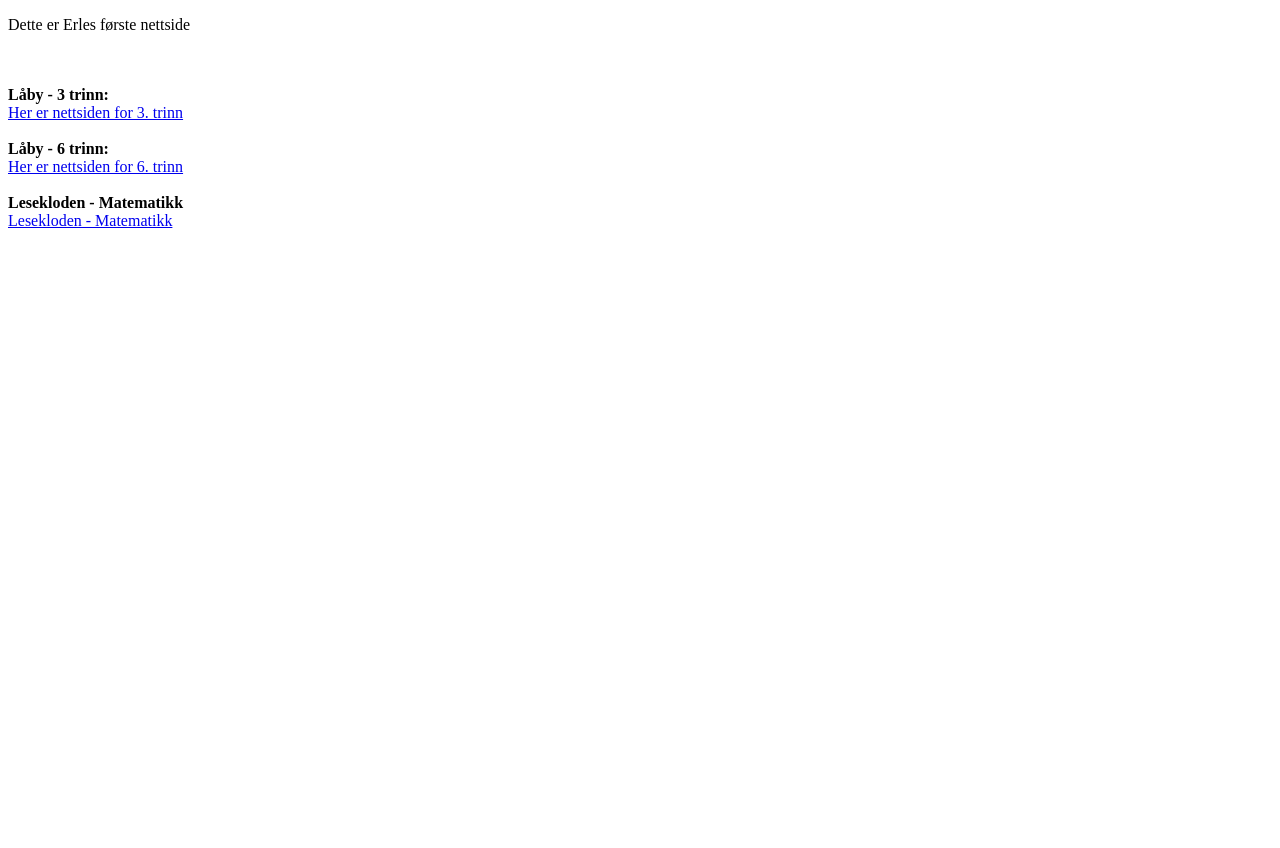
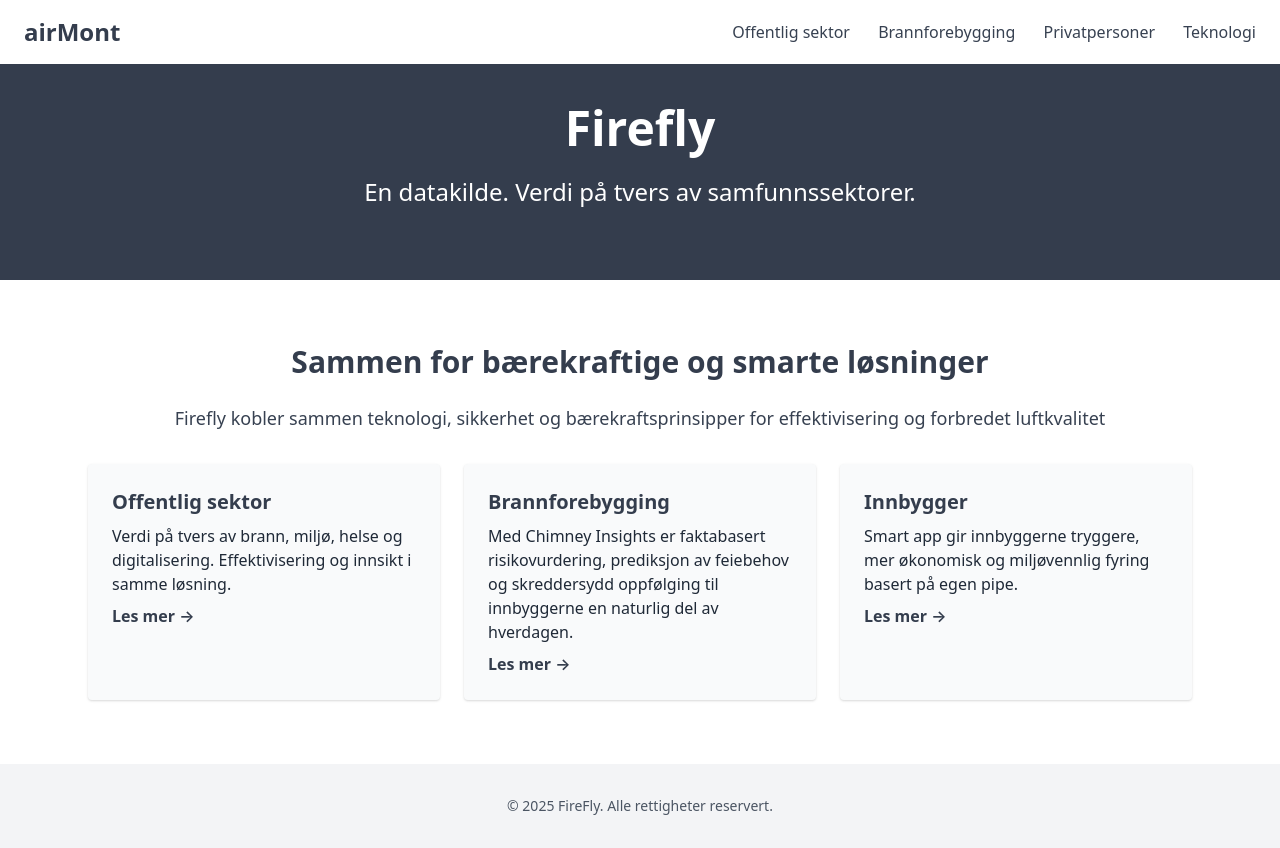
Before and after one commit to henningskogh/henningskogh.github.io, a plain HTML site: page index.html in a window 1280 px wide. Before the commit the page ends 800 px from the top, so only its background shows below. Drawn offline with nearby package versions, Linux system fonts and the light colour scheme.

Commit message:
Update index.html

```diff
--- a/index.html
+++ b/index.html
@@ -1,27 +1,74 @@
 <!DOCTYPE html>
-<html>
+<html lang="no">
 <head>
-    <title>Erle sin nettside</title>
-    <meta charset="utf-8" />
+  <meta charset="UTF-8">
+  <meta name="viewport" content="width=device-width, initial-scale=1.0">
+  <title>FireFly – Datadrevet innsikt for smartere valg</title>
+  <link href="https://cdn.jsdelivr.net/npm/tailwindcss@2.2.19/dist/tailwind.min.css" rel="stylesheet">
+  <style>
+    :root {
+      --dark-blue: #343D4D;
+      --light-blue: #66ccff;
+      --green: #33cc33;
+      --white: #ffffff;
+    }
+    .bg-dark-blue { background-color: var(--dark-blue); }
+    .text-dark-blue { color: var(--dark-blue); }
+    .text-green { color: var(--green); }
+  </style>
 </head>
-<body>
-    <p>Dette er Erles første nettside</p>
-    <br>
-    <br>
-    <b>Låby - 3 trinn:</b>
-    <br>
-    <a href="https://laby.skole.halden.kommune.no/index.php?pageID=74">Her er nettsiden for 3. trinn</a>
-    <br>
-    <br>
-    <b>Låby - 6 trinn:</b>
-    <br>
-    <a href="https://www.laby.skole.halden.kommune.no/index.php?pageID=110">Her er nettsiden for 6. trinn</a>
-    <br>
-    <br>
-    <b>Lesekloden - Matematikk</b>
-    <br>
-    <a href="https://www.lesekloden.no/fag/matematikk/?fbclid=IwAR3sNTn6TKmDZ3uMpwoWQTpYSA91lSk_7dsh-YTzh96P6nCWwNVnpwIBd9s">Lesekloden - Matematikk</a>
-    <br>
-    <br>
+<body class="bg-white text-gray-800">
+
+  <!-- Navigation -->
+  <header class="bg-white shadow-md">
+    <div class="max-w-7xl mx-auto px-6 py-4 flex justify-between items-center">
+      <a href="/" class="text-2xl font-bold text-dark-blue">airMont</a>
+      <nav class="space-x-6 text-sm md:text-base">
+        <a href="/offentlig.html" class="text-gray-700 hover:text-dark-blue">Offentlig sektor</a>
+        <a href="/brannforebygging.html" class="text-gray-700 hover:text-dark-blue">Brannforebygging</a>
+        <a href="/husholdning.html" class="text-gray-700 hover:text-dark-blue">Privatpersoner</a>
+        <a href="/teknologi.html" class="text-gray-700 hover:text-dark-blue">Teknologi</a>
+      </nav>
+    </div>
+  </header>
+
+  <!-- Hero -->
+  <section class="bg-dark-blue text-white py-10 text-center">
+    <div class="max-w-5xl mx-auto px-6">
+      <h1 class="text-4xl md:text-5xl font-bold mb-6">Firefly</h1>
+      <p class="text-xl md:text-2xl mb-8">En datakilde. Verdi på tvers av samfunnssektorer.</p>
+    </div>
+  </section>
+
+  <!-- Verdiløfte -->
+  <section class="py-16 px-6 max-w-6xl mx-auto text-center">
+    <h2 class="text-3xl font-bold text-dark-blue mb-6">Sammen for bærekraftige og smarte løsninger</h2>
+    <p class="text-lg text-gray-700 mb-8">
+      Firefly kobler sammen teknologi, sikkerhet og bærekraftsprinsipper for effektivisering og forbredet luftkvalitet
+    </p>
+    <div class="grid md:grid-cols-3 gap-6 text-left">
+      <div class="bg-gray-50 p-6 rounded shadow">
+        <h3 class="text-xl font-semibold text-dark-blue mb-2">Offentlig sektor</h3>
+        <p>Verdi på tvers av brann, miljø, helse og digitalisering. Effektivisering og innsikt i samme løsning.</p>
+        <a href="Offentlig.html" class="text-dark-blue font-semibold mt-2 inline-block">Les mer →</a>
+      </div>
+      <div class="bg-gray-50 p-6 rounded shadow">
+        <h3 class="text-xl font-semibold text-dark-blue mb-2">Brannforebygging</h3>
+        <p>Med Chimney Insights er faktabasert risikovurdering, prediksjon av feiebehov og skreddersydd oppfølging til innbyggerne en naturlig del av hverdagen. </p>
+        <a href="/husholdning.html" class="text-dark-blue font-semibold mt-2 inline-block">Les mer →</a>
+      </div>
+      <div class="bg-gray-50 p-6 rounded shadow">
+        <h3 class="text-xl font-semibold text-dark-blue mb-2">Innbygger</h3>
+        <p>Smart app gir innbyggerne tryggere, mer økonomisk og miljøvennlig fyring basert på egen pipe.</p>
+        <a href="/teknologi.html" class="text-dark-blue font-semibold mt-2 inline-block">Les mer →</a>
+      </div>
+    </div>
+  </section>
+
+  <!-- Footer -->
+  <footer class="bg-gray-100 py-8 text-center text-sm text-gray-600">
+    &copy; 2025 FireFly. Alle rettigheter reservert.
+  </footer>
+
 </body>
 </html>
```
